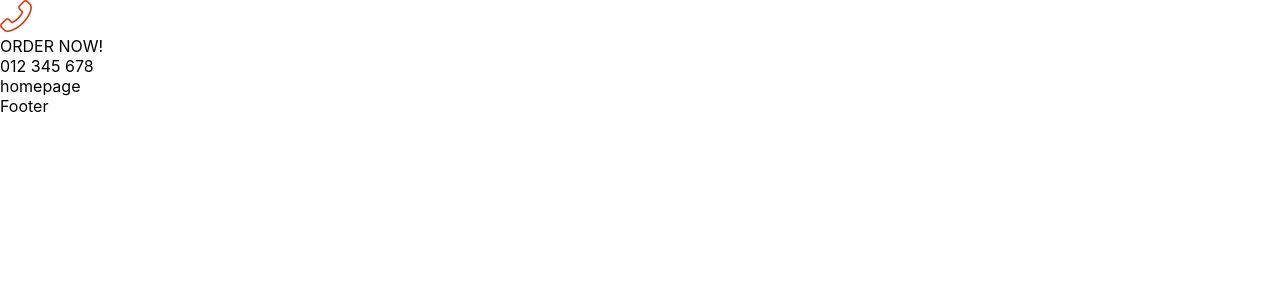
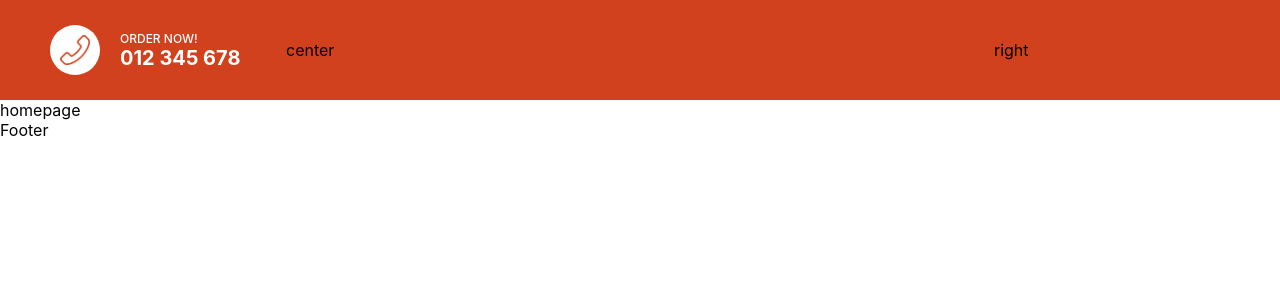
Before and after one commit to Alan-N-Pereira/Pizzetta, a Next.js app: page / in a window 1280 px wide. Shown: the top 300 px of the page. Built offline with nearby package versions, Linux system fonts and the light colour scheme.

Commit message:
Update Navbar Css

```diff
--- a/component/Navbar.jsx
+++ b/component/Navbar.jsx
@@ -12,8 +12,8 @@ export default function Navbar() {
           <div className={styles.text}>012 345 678</div>
         </div>
       </div>
-      <div className={styles.item}></div>
-      <div className={styles.item}></div>
+      <div className={styles.item}>center</div>
+      <div className={styles.item}>right</div>
     </div>
   )
 }
--- a/styles/Navbar.module.css
+++ b/styles/Navbar.module.css
@@ -1,2 +1,43 @@
 .container {
+	height: 100px;
+	padding: 0px 50px;
+	background-color: #d1411e;
+	display: flex;
+	align-items: center;
+	justify-content: space-between;
+	position: sticky;
+	top: 0;
 }
+
+.item {
+	flex: 1;
+	display: flex;
+	align-items: center;
+}
+
+.item:nth-child(2) {
+	flex: 3;
+}
+
+.callButton {
+	background-color: white;
+	border-radius: 50%;
+	padding: 10px;
+	width: 50px;
+	height: 50px;
+}
+
+.texts {
+	margin-left: 20px;
+	color: white;
+}
+
+.text:first-child {
+	font-size: 12px;
+	font-weight: 500;
+}
+
+.text:last-child {
+	font-size: 20px;
+	font-weight: bold;
+}
```
